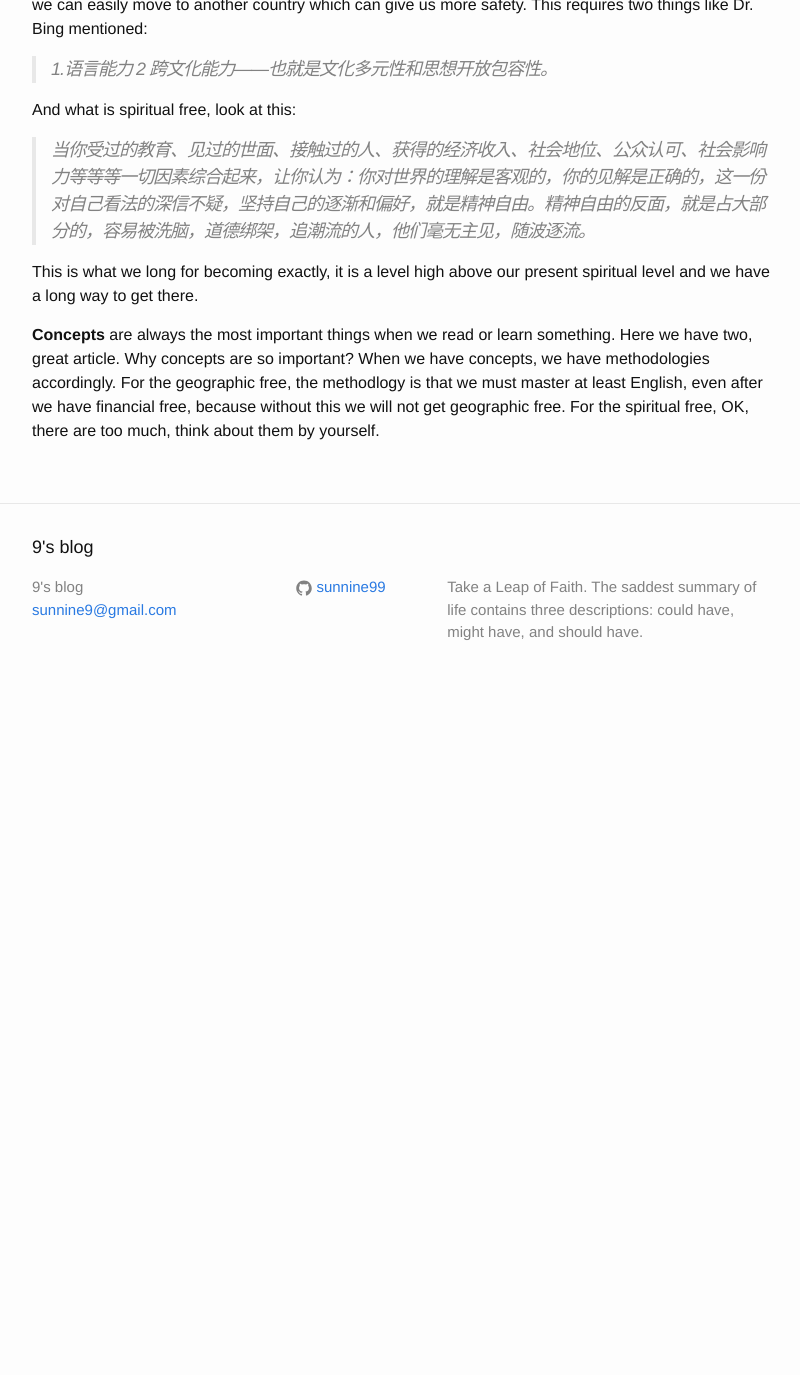
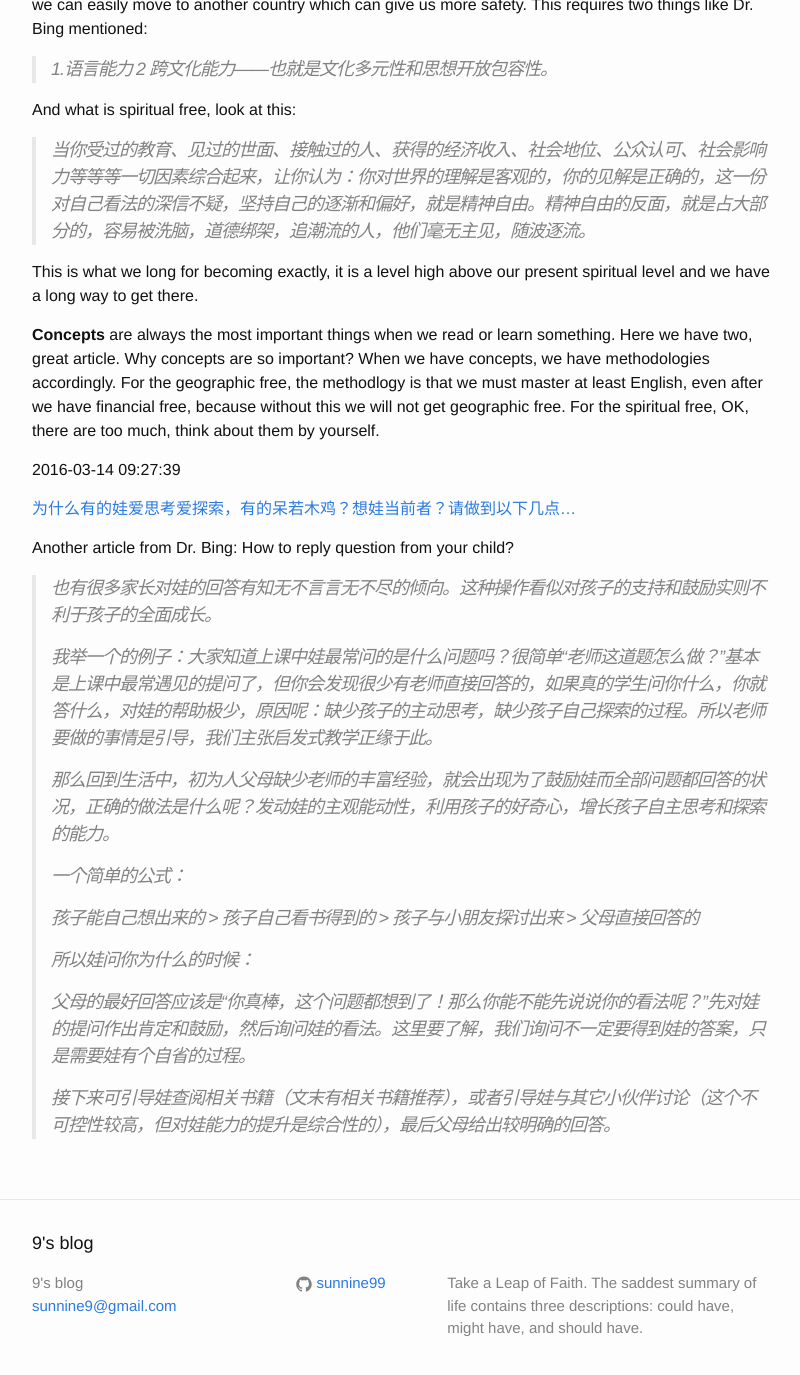
Before and after one commit to sunnine99/blog, a Jekyll site: the page built from _posts/2016-03-14-post.md, in a window 1280 px wide and 1400 px high, scrolled down 396 px. Shown: the top 1375 px of the window, without its empty margins (238-1038 px from the left). Built offline with Jekyll 4.4.1, drawn with Linux system fonts in a browser that asks for light colours; before the commit the page ends 1100 px from its top, so only the background shows below that.

Commit message:
reading1

```diff
--- a/_posts/2016-03-14-post.md
+++ b/_posts/2016-03-14-post.md
@@ -22,3 +22,25 @@ And what is spiritual free, look at this:
 This is what we long for becoming exactly, it is a level high above our present spiritual level and we have a long way to get there.
 
 **Concepts** are always the most important things when we read or learn something. Here we have two, great article. Why concepts are so important? When we have concepts, we have methodologies accordingly. For the geographic free, the methodlogy is that we must master at least English, even after we have financial free, because without this we will not get geographic free. For the spiritual free, OK, there are too much, think about them by yourself.
+
+2016-03-14 09:27:39
+
+[为什么有的娃爱思考爱探索，有的呆若木鸡？想娃当前者？请做到以下几点...](https://mp.weixin.qq.com/s?__biz=MzA5NjM4NjU3Mg==&mid=403708342&idx=1&sn=6af4260c5dc99e7e59c41dc2624086e1&scene=0&key=710a5d99946419d918c3f0b4d360c753e2982a3b861048f6eba032581eeafa3fdac324b92f7cce0239c130e5700fb791&ascene=0&uin=NDUzMjgxNDM1&devicetype=iMac14%2C3+OSX+OSX+10.9.5+build(13F1603)&version=11020201&pass_ticket=l9LXtmXyXDJPBHhdDTjNMJJhgefNKka1dX%2F8RW%2Fh2UGEK4qPMcyAVRmXVVpqNVv2)
+
+Another article from Dr. Bing: How to reply question from your child?
+
+>也有很多家长对娃的回答有知无不言言无不尽的倾向。这种操作看似对孩子的支持和鼓励实则不利于孩子的全面成长。
+>
+我举一个的例子：大家知道上课中娃最常问的是什么问题吗？很简单“老师这道题怎么做？”基本是上课中最常遇见的提问了，但你会发现很少有老师直接回答的，如果真的学生问你什么，你就答什么，对娃的帮助极少，原因呢：缺少孩子的主动思考，缺少孩子自己探索的过程。所以老师要做的事情是引导，我们主张启发式教学正缘于此。
+>
+那么回到生活中，初为人父母缺少老师的丰富经验，就会出现为了鼓励娃而全部问题都回答的状况，正确的做法是什么呢？发动娃的主观能动性，利用孩子的好奇心，增长孩子自主思考和探索的能力。
+>
+一个简单的公式：
+>
+孩子能自己想出来的 \> 孩子自己看书得到的 \> 孩子与小朋友探讨出来 \> 父母直接回答的
+>
+所以娃问你为什么的时候：
+>
+父母的最好回答应该是“你真棒，这个问题都想到了！那么你能不能先说说你的看法呢？”先对娃的提问作出肯定和鼓励，然后询问娃的看法。这里要了解，我们询问不一定要得到娃的答案，只是需要娃有个自省的过程。
+>
+接下来可引导娃查阅相关书籍（文末有相关书籍推荐），或者引导娃与其它小伙伴讨论（这个不可控性较高，但对娃能力的提升是综合性的），最后父母给出较明确的回答。
```
